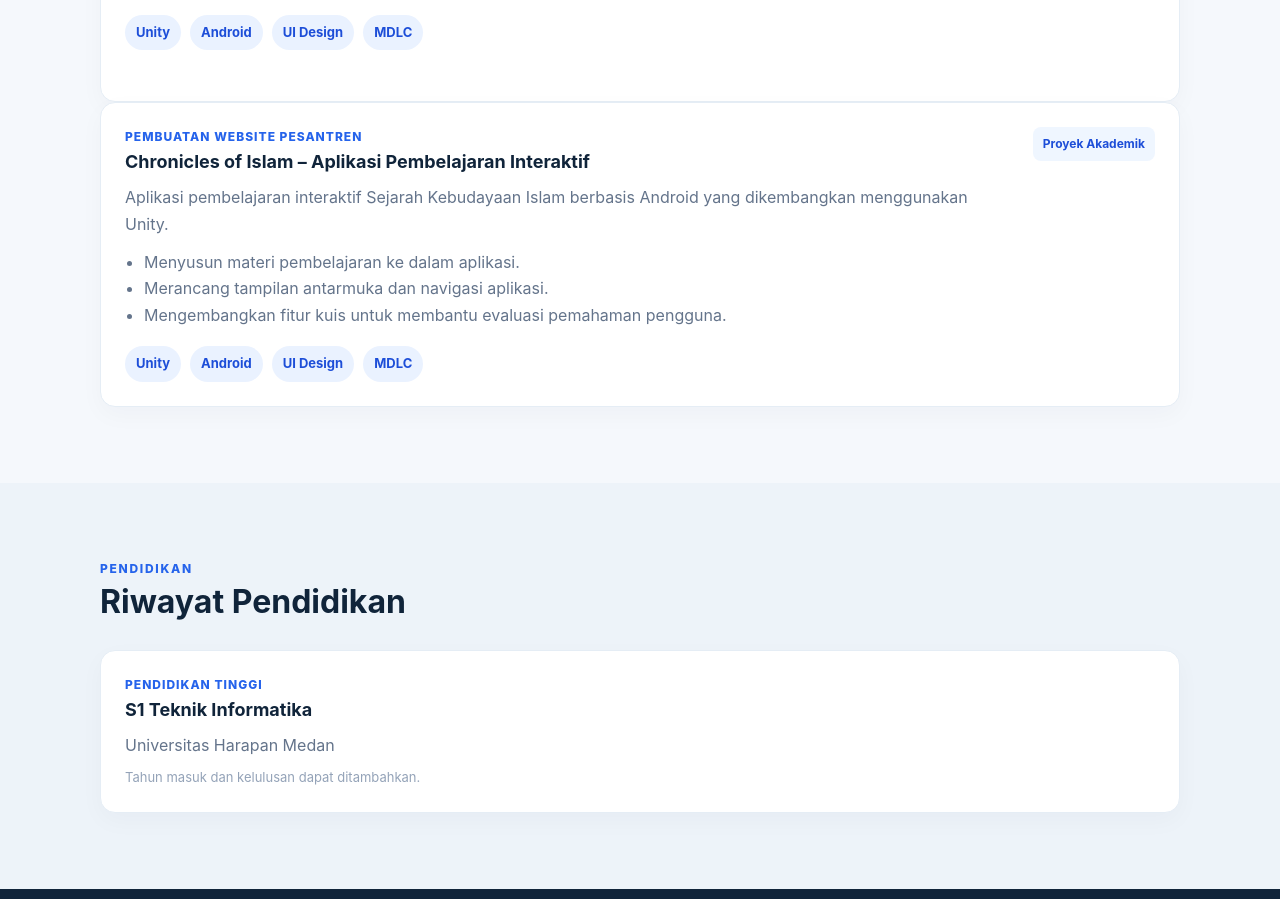
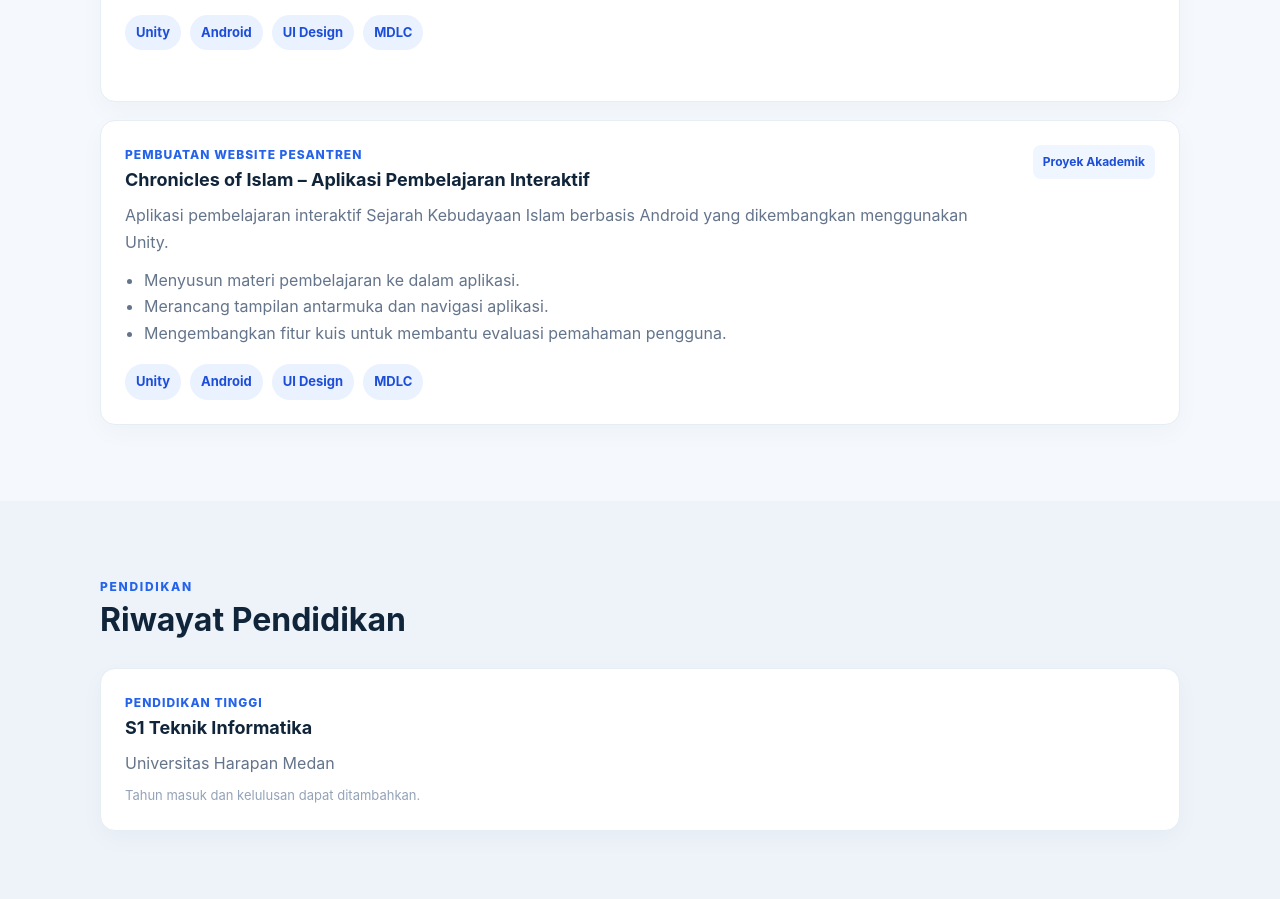
Before and after one commit to MuhammadSyukur1276/Portofolio_Muhammad_Syukur, a plain HTML site: page index.html in a window 1280 px wide. Shown: the part 2275-3174 px from the top of the page. Drawn offline with Linux system fonts and the light colour scheme.

Commit message:
Update index.html

```diff
--- a/index.html
+++ b/index.html
@@ -25,6 +25,7 @@
     .info{display:grid;gap:13px}.info-row{padding-bottom:12px;border-bottom:1px solid var(--line)}.info-row small{display:block;color:var(--muted);font-size:12px}.info-row strong{color:var(--navy)}
     .skills{grid-template-columns:repeat(3,1fr)}.skill{display:flex;gap:13px;align-items:flex-start}.icon{width:38px;height:38px;display:grid;place-items:center;border-radius:10px;background:#eaf2ff;color:var(--blue);font-weight:900;flex:none}
     .project{display:grid;grid-template-columns:1fr auto;gap:20px;align-items:start}.project-label{font-size:12px;color:var(--blue);font-weight:800;text-transform:uppercase;letter-spacing:1px}
+    .project + .project {margin-top: 18px;}
     .project ul{color:var(--muted);padding-left:19px;margin:12px 0 0}.project .pill{background:#eff6ff;color:#1d4ed8;padding:7px 10px;border-radius:8px;font-size:12px;font-weight:700;white-space:nowrap}
     .note{background:#eff6ff;border:1px solid #dbeafe;border-radius:12px;padding:16px;color:#334155;font-size:14px;margin-top:18px}
     .contact{background:var(--navy);color:white}.contact h2{color:white}.contact .intro{color:#cbd5e1}.contact-card{margin-top:25px;background:#ffffff12;border:1px solid #ffffff25;border-radius:14px;padding:22px;display:flex;justify-content:space-between;align-items:center;gap:20px;flex-wrap:wrap}
```
